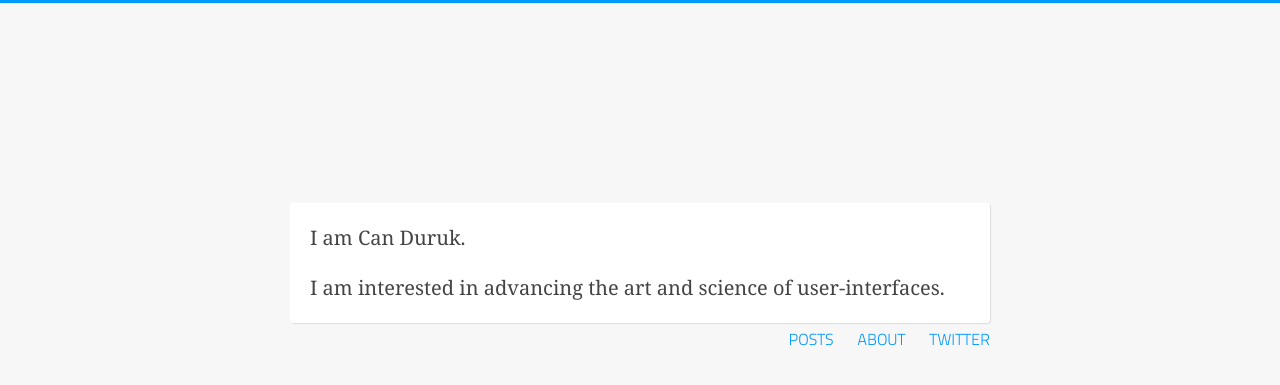
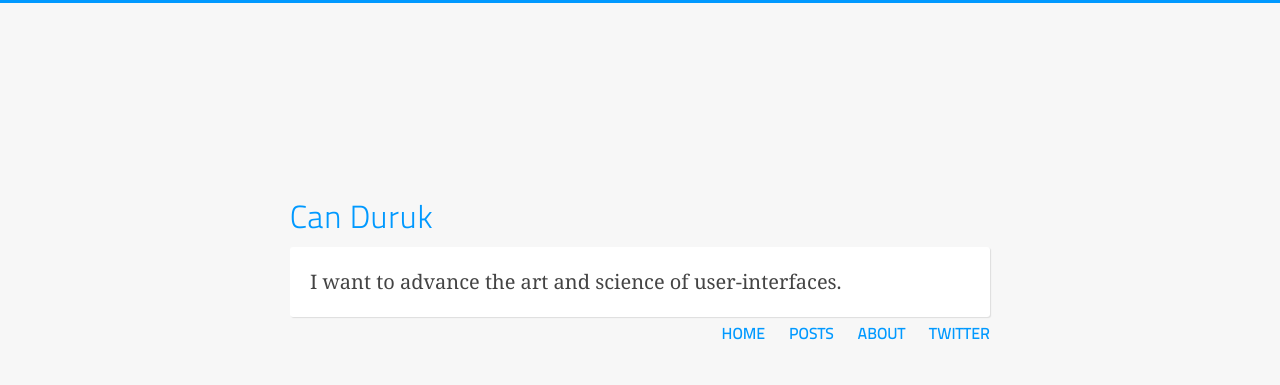
Before and after one commit to cduruk/cduruk.github.com, a Jekyll site: the page built from index.html, in a window 1280 px wide. Shown: the top 385 px of the page. Built offline with Jekyll 4.4.1, drawn with Linux system fonts in a browser that asks for light colours; Markdown is read by kramdown in place of the engine named in the settings.

Commit message:
Add posts

```diff
--- a/_layouts/base.html
+++ b/_layouts/base.html
@@ -14,6 +14,12 @@
   <div class="top-border"></div>
   <div class="content">
     {{content}}
+    <ul class="nav">
+      <li><a href="/">Home</a></li>
+      <li><a href="/posts">Posts</a></li>
+      <li><a href="/about">About</a></li>
+      <li><a href="https://twitter.com/can/">Twitter</a></li>
+    </ul>
   </div>
 </body>
 </html>
--- a/about/index.html
+++ b/about/index.html
@@ -8,7 +8,7 @@
 <div class="box">
   <h2>Bio</h2>
   <p>
-    I am a developer and an aspiring designer. My main focus is building
+    I am a Turkish developer and an aspiring designer. My main focus is building
     better, faster, and more innovative tools using technology to make
     lives easier for others.
   </p>
--- a/index.html
+++ b/index.html
@@ -2,13 +2,7 @@
 layout: base
 baseclass: home
 ---
+<h1>Can Duruk</h1>
 <div class="box">
-  <p>I am Can Duruk.</p>
-  <p>I am interested in advancing the art and science of user-interfaces.</p>
+  <p>I want to advance the art and science of user-interfaces.</p>
 </div>
-
-<ul class="nav">
-  <li><a href="/posts">Posts</a></li>
-  <li><a href="/about">About</a></li>
-  <li><a href="https://twitter.com/can/">Twitter</a></li>
-</ul>
--- a/static/screen.css
+++ b/static/screen.css
@@ -6,26 +6,47 @@
 }
 
 body {
-	margin: 0;
-	padding: 0;
   background: #f7f7f7;
   font-family: ;
 }
 
-ul {
+ul, blockquote, body, p, h1, h2, h3 {
   margin: 0;
   padding: 0;
 }
 
 p {
   color: #444;
-  margin: 0;
   margin-bottom: 20px;
-  padding: 0;
   font-size: 20px;
   line-height: 30px;
   font-family: Georgia, serif;
   text-rendering: optimizelegibility;
+}
+
+blockquote {
+  border-left: 3px solid #09f;
+  padding-left: 10px;
+  margin: 20px 5px;
+}
+
+blockquote p, aside p {
+  font-size: 16px;
+  line-height: 24px;
+}
+
+blockquote p:before {
+  content: '\201C';
+}
+
+blockquote p:after {
+  content: '\201D';
+}
+
+aside {
+  border-right: 3px solid #09f;
+  text-align: right;
+  padding-right: 10px;
 }
 
 a {
@@ -40,8 +61,6 @@
 h1, h2, h3 {
   font-family: 'TitilliumText22LBold';
   font-weight:normal;
-  margin: 0;
-  padding: 0;
 }
 
 h1 {
@@ -61,6 +80,22 @@
   margin-bottom: 10px;
 }
 
+ul {
+  list-style: none;
+}
+
+ul a {
+  font-family: 'TitilliumText22LMedium';
+}
+
+ul li {
+  margin-bottom: 10px;
+}
+
+ul li:last-child {
+  margin-bottom: 0;
+}
+
 .content {
   width: 700px;
   margin: 0 auto;
@@ -70,7 +105,6 @@
   font-family: 'TitilliumText22LLight';
   margin-top: 10px;
   float: right;
-  list-style: none;
   text-transform: uppercase;
 }
 
@@ -110,12 +144,20 @@
 /* Post Page */
 .post .content {
   margin-top: 80px;
-}
-
-.post .box {
   margin-bottom: 50px;
 }
 
+/* Posts Page */
+.posts .content {
+  margin-top: 80px;
+}
+
+.posts ul li {
+}
+
+.posts ul li:last-child {
+  margin-bottom: 0;
+}
 
 /* About Page */
 .about .content {
```
Also changed, not shown: _posts/2010-03-25-cursors-on-tablet-web-apps.md (+1 -1 lines), _posts/2012-07-29-welcome-world.md (deleted, +0 -6 lines), posts/index.html (added, +16 -0 lines), _layouts/home.html (deleted).
